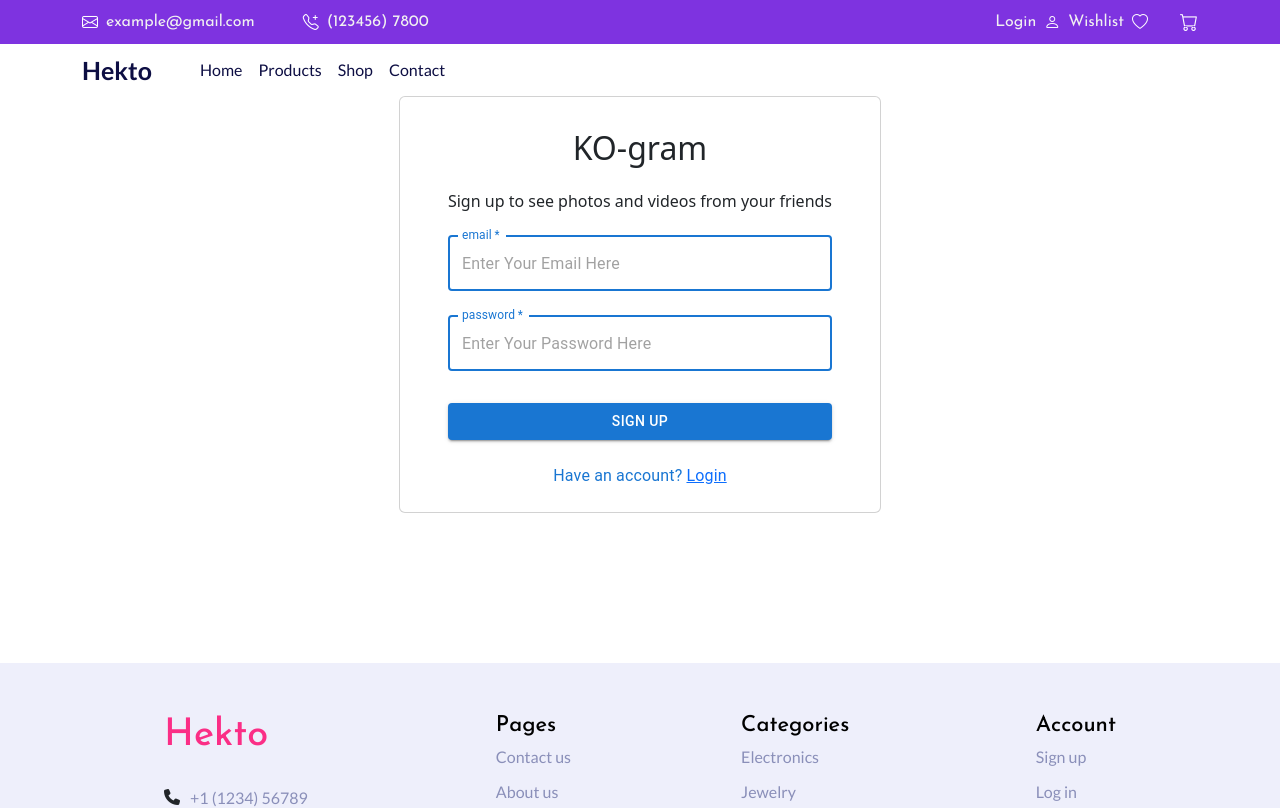
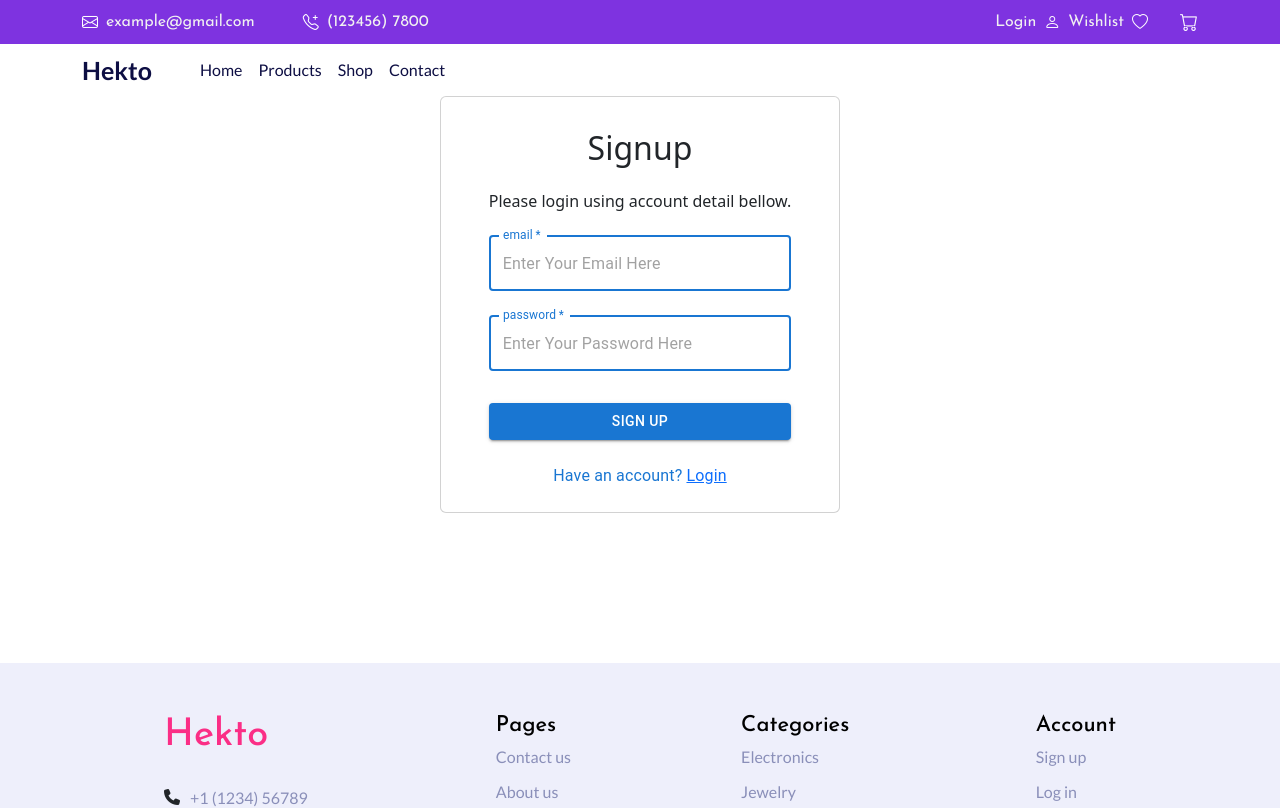
Before and after one commit to k-amhaz/E-commerce-collaboration, a React (Vite) app in the folder e-commerce/: page /signup in a window 1280 px wide. Shown: the top 808 px of the page. Built offline with nearby package versions, Linux system fonts and the light colour scheme.

Commit message:
signup page has been updated

```diff
--- a/e-commerce/src/components/Auth/SignUp.jsx
+++ b/e-commerce/src/components/Auth/SignUp.jsx
@@ -3,6 +3,7 @@ import { useContext, useState } from "react"
 import {  Link, useNavigate } from "react-router-dom"
 import {Typography, Button,TextField, Container} from "@mui/material";
 import {auth} from "../../data/DataBase"
+
 // import Loading from "../Loading";
 
 const SignUp = () => {
@@ -41,10 +42,10 @@ const SignUp = () => {
             <div className="signup d-flex justify-content-center align-items-center">
                 <div className="signup-card card text-center px-5 py-4">
                     <div className="title d-flex justify-content-center align-items-center gap-3">
-                        <h2 className="mt-2" >KO-gram</h2>
+                        <h2 className="mt-2" >Signup</h2>
                     </div>
-                    <Typography  className="to-see-photos mt-3 lh-sm" variant="span">
-                        Sign up to see photos and videos from your friends
+                    <Typography  className="mt-3 lh-sm" variant="span">
+                        Please login using account detail bellow.
                     </Typography>
                     <form action="" className="mt-4 signup gap-4 d-flex justify-content-center align-items-center flex-column" onSubmit={(event) => handleSignUpSubmit(event)}>
                         <TextField
--- a/e-commerce/src/data/DataBase.jsx
+++ b/e-commerce/src/data/DataBase.jsx
@@ -15,7 +15,7 @@ const firebaseConfig = {
 
 const app = initializeApp(firebaseConfig);
 
-const auth = getAuth();
+const auth = getAuth(app);
 
 const provider = new GoogleAuthProvider();
 
```
